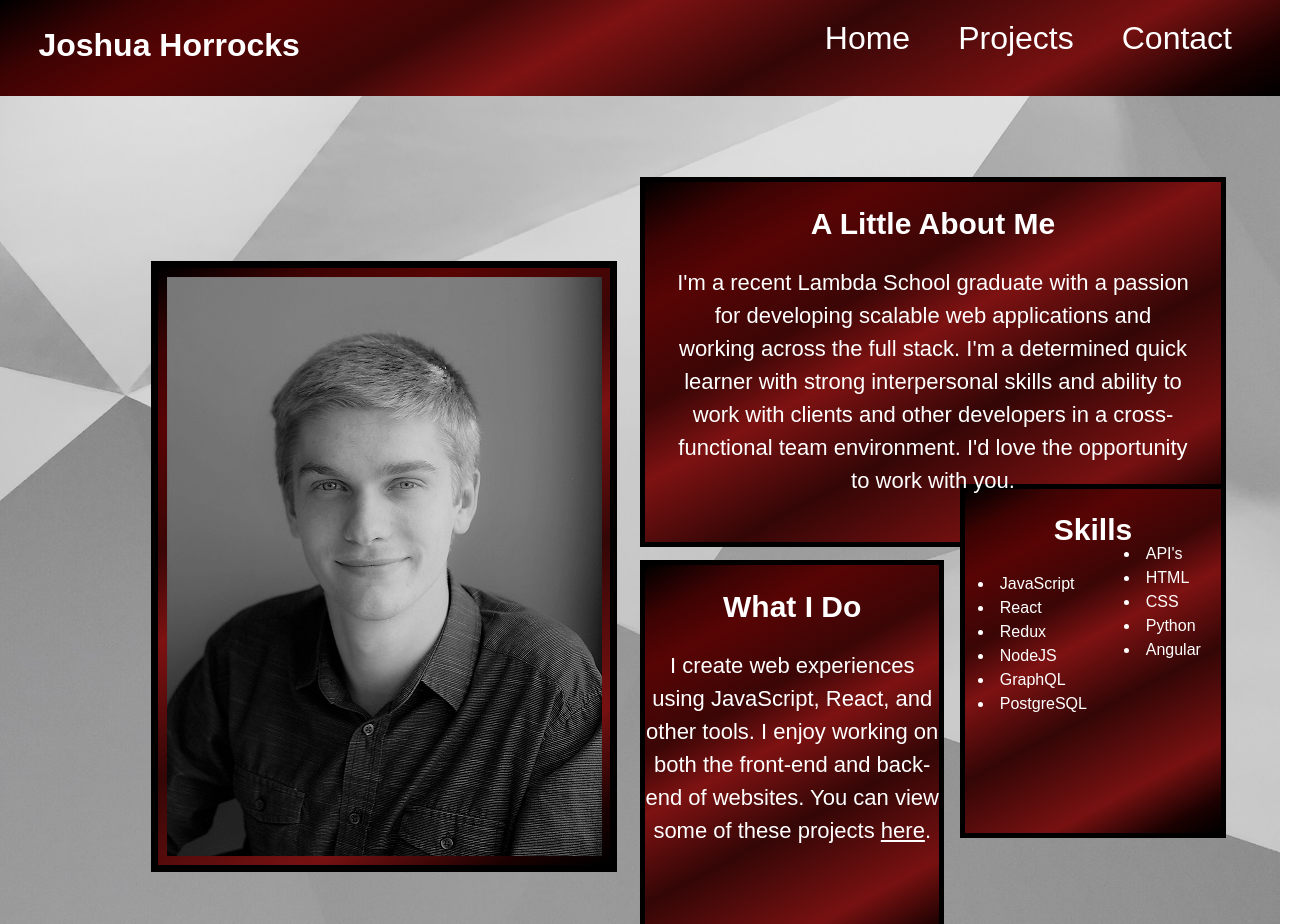
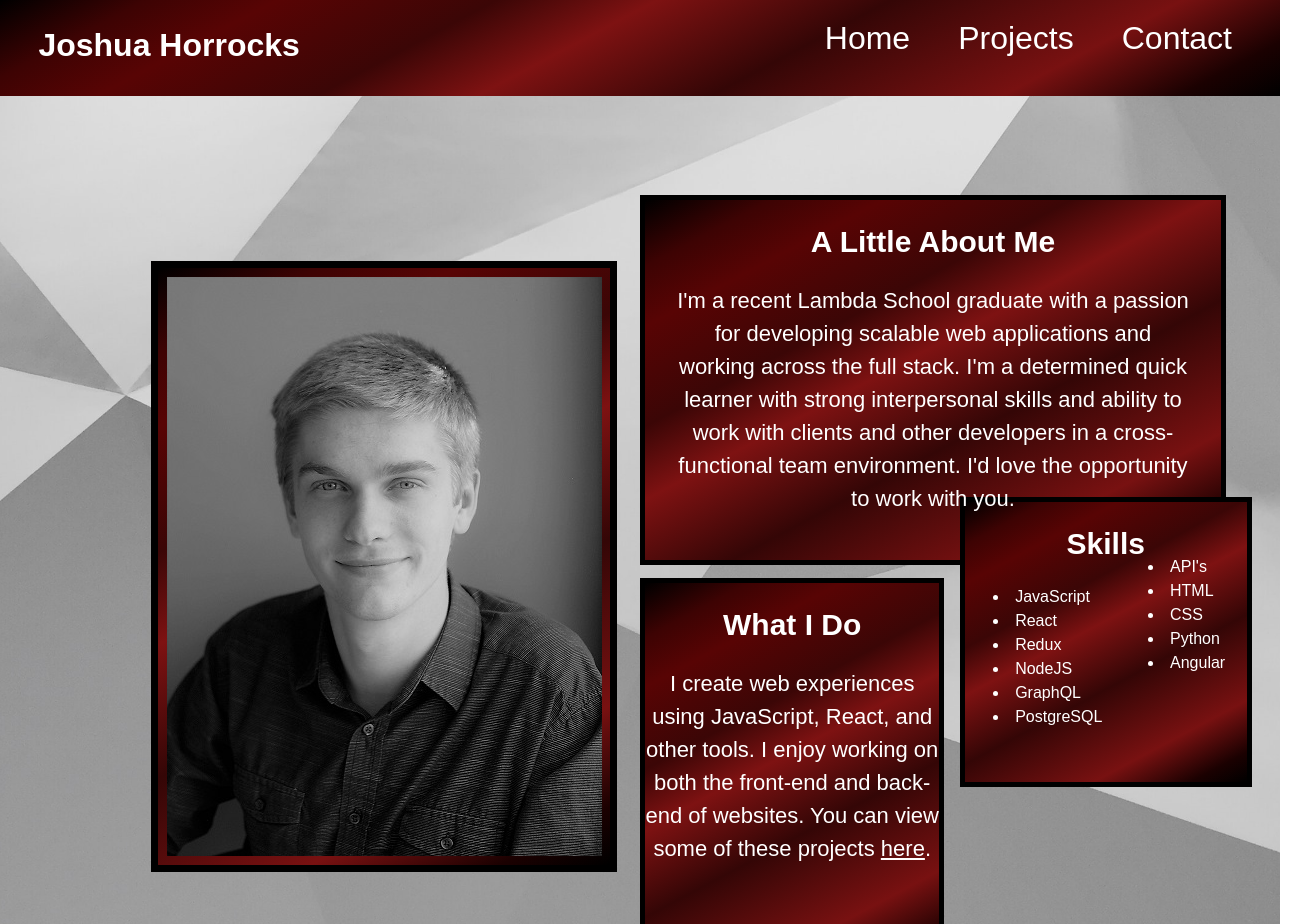
Before and after one commit to joshuabhorrocks/portfolio-website, a React (Create React App) app: page / in a window 1280 px wide. Shown: the top 924 px of the page, 1303 px wide, since content can reach past the window. Built offline with nearby package versions, Linux system fonts and the light colour scheme.

Commit message:
Home page is responsive

```diff
--- a/src/components/Home/Home.css
+++ b/src/components/Home/Home.css
@@ -110,7 +110,7 @@ a {
     }
 
     #skills-panel-left {
-        margin-top: 5%;
+        margin-top: 2.5%;
     }
 }
 
@@ -121,18 +121,7 @@ a {
     }
 
     #skills-panel-left {
-        margin-top: 4%;
-    }
-}
-
-@media (max-width: 1720px) {
-    #skills-panel-left {
-        margin-top: 3%;
-    }
-
-    #skills-right {
-        margin-top: -50%;
-        margin-left: 65%;
+        margin-top: 1.5%;
     }
 }
 
@@ -222,8 +211,8 @@ a {
     }
 
     #skills-panel-left {
-        margin-top: -3%;
-        height: 43vh;
+        margin-top: 0%;
+        height: 35vh;
     }
 
     #skills-panel-right {
@@ -242,14 +231,14 @@ a {
     }
 }
 
-@media (max-width: 1420px) {
+@media (max-width: 1320px) {
     #home-page {
         height: 105vh;
     }
 
     #profile-pic {
         margin-top: 6%;
-        margin-bottom: -14%;
+        margin-bottom: -13%;
     }
 
     #right-panel {
@@ -257,23 +246,23 @@ a {
     }
 
     #skills-panel-left {
-        margin-top: -3%;
-        height: 43vh;
+        height: 35vh;
+        width: 22%;
     }
 
     #skills-panel-right {
-        height: 50vh;
-        margin-bottom: -38%;
+        height: 49vh;
+        margin-bottom: -37.75%;
     }
 
     #skills-left {
-        margin-left: 5%;
+        margin-left: 10%;
         width: 55%;
     }
 
     #skills-right {
-        margin-top: -68%;
-        margin-left: 62%;
+        margin-top: -62%;
+        margin-left: 65%;
     }
 }
 
@@ -309,7 +298,47 @@ a {
     }
 
     #skills-right {
-        margin-top: -74%;
+        margin-top: -67%;
+        margin-left: 62%;
+    }
+}
+
+@media (max-width: 1120px) {
+    #home-page {
+        height: 110vh;
+    }
+
+    #profile-pic {
+        margin-top: 9%;
+        margin-bottom: -22%;
+        margin-left: -7%;
+    }
+
+    #right-panel {
+        height: 48vh;
+        width: 48%;
+        margin-left: 48%;
+    }
+
+    #skills-panel-left {
+        margin-left: 74%;
+        height: 38vh;
+    }
+
+    #skills-panel-right {
+        width: 23%;
+        height: 53vh;
+        margin-bottom: -45.75%;
+        margin-left: 48%;
+    }
+
+    #skills-left {
+        margin-left: 5%;
+        width: 60%;
+    }
+
+    #skills-right {
+        margin-top: -67%;
         margin-left: 62%;
     }
 }
@@ -321,8 +350,8 @@ a {
 
     #profile-pic {
         margin-top: 2%;
-        margin-bottom: 0%;
-        margin-left: 30%;
+        margin-bottom: -2%;
+        margin-left: 33%;
     }
 
     #right-panel {
@@ -365,7 +394,7 @@ a {
 
     #profile-pic {
         margin-top: 5%;
-        margin-left: 30%;
+        margin-left: 33.5%;
     }
 
     #right-panel {
@@ -375,7 +404,7 @@ a {
     }
 
     #skills-panel-right {
-        margin-left: 30%;
+        margin-left: 32%;
         margin-bottom: 2%;
         width: 40vh;
         height: 40vh;
@@ -383,18 +412,18 @@ a {
     }
 
     #skills-panel-left {
-        margin-left: 30%;
+        margin-left: 32%;
     }
 }
 
 @media (max-width: 850px) {
     #home-page {
-        height: 220vh;
+        height: 230vh;
     }
 
     #profile-pic {
         margin-top: 5%;
-        margin-left: 30%;
+        margin-left: 32.5%;
     }
 
     #right-panel {
@@ -405,7 +434,7 @@ a {
     }
 
     #skills-panel-right {
-        margin-left: 27.75%;
+        margin-left: 29%;
         margin-bottom: 2%;
         width: 40vh;
         height: 40vh;
@@ -413,7 +442,7 @@ a {
     }
 
     #skills-panel-left {
-        margin-left: 27.75%;
+        margin-left: 29%;
     }
 }
 
```
